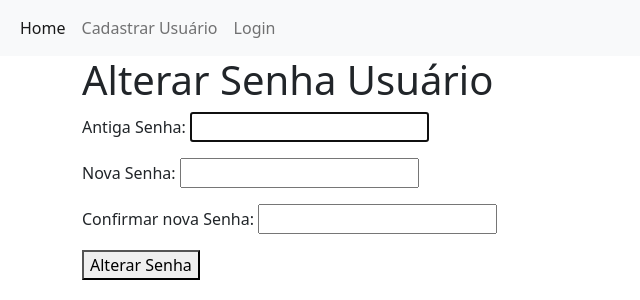
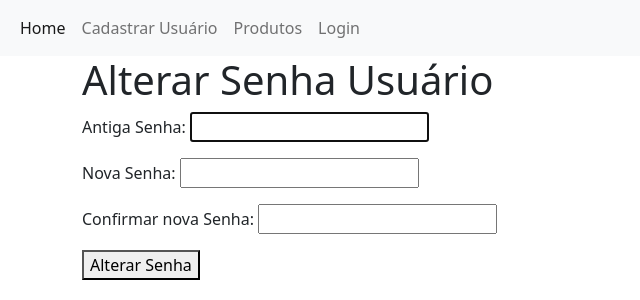
Before and after one commit to Rosivaldojesus/primeira_loja, a Django app: page /alterarSenha/ in a window 1280 px wide. Shown: the top 300 px of the page, without its empty margins (0-640 px from the left). Run offline with Django 3.2, Linux system fonts and the light colour scheme.

Commit message:
add do app produtos

```diff
--- a/loja/urls.py
+++ b/loja/urls.py
@@ -15,9 +15,15 @@ Including another URLconf
 """
 from django.contrib import admin
 from django.urls import path, include
+from django.conf.urls.static import static
+from django.conf import settings
 
 urlpatterns = [
     path('admin/', admin.site.urls),
     path('', include('usuarios.urls')),
+    path('produtos/', include('produtos.urls')),
     path('login/', include('django.contrib.auth.urls'), name='login' ),
 ]
+
+urlpatterns += static(settings.STATIC_URL, document_root=settings.STATIC_ROOT)
+urlpatterns += static(settings.MEDIA_URL, document_root=settings.MEDIA_ROOT)
--- a/templates/base.html
+++ b/templates/base.html
@@ -5,15 +5,15 @@
     <meta charset="utf-8">
     <meta name="viewport" content="width=device-width, initial-scale=1">
 
-    <link rel="stylesheet" type="text/css" href="{% static 'css/boostrap.min.css' %}" >
-    <link rel="stylesheet" type="text/css" href="{% static 'css/boostrap.grid.css' %}" >
-    <link rel="stylesheet" type="text/css" href="{% static 'css/boostrap.reboot.css' %}" >
-    <link rel="stylesheet" type="text/css" href="{% static 'css/boostrap.reboot.min.css' %}" >
-    <link rel="stylesheet" type="text/css" href="{% static 'css/boostrap.css' %}" >
+    <link rel="stylesheet" type="text/css" href="{% static 'css/bootstrap.min.css' %}" >
+    <link rel="stylesheet" type="text/css" href="{% static 'css/bootstrap.grid.css' %}" >
+    <link rel="stylesheet" type="text/css" href="{% static 'css/bootstrap.reboot.css' %}" >
+    <link rel="stylesheet" type="text/css" href="{% static 'css/bootstrap.reboot.min.css' %}" >
+    <link rel="stylesheet" type="text/css" href="{% static 'css/bootstrap.css' %}" >
 
 
     <!-- Bootstrap CSS -->
-    <link href="https://cdn.jsdelivr.net/npm/bootstrap@5.0.2/dist/css/bootstrap.min.css" rel="stylesheet" integrity="sha384-EVSTQN3/azprG1Anm3QDgpJLIm9Nao0Yz1ztcQTwFspd3yD65VohhpuuCOmLASjC" crossorigin="anonymous">
+    {% comment %} <link href="https://cdn.jsdelivr.net/npm/bootstrap@5.0.2/dist/css/bootstrap.min.css" rel="stylesheet" integrity="sha384-EVSTQN3/azprG1Anm3QDgpJLIm9Nao0Yz1ztcQTwFspd3yD65VohhpuuCOmLASjC" crossorigin="anonymous"> {% endcomment %}
 
 
     {% block head %}
@@ -38,6 +38,10 @@
 
               <li class="nav-item">
                 <a class="nav-link" href="{% url 'cadastrarUsuario' %}">Cadastrar Usuário</a>
+              </li>
+
+              <li class="nav-item">
+                <a class="nav-link" href="{% url 'homeProdutos' %}">Produtos</a>
               </li>
 
                 {% if request.user.is_authenticated %}
--- a/usuarios/urls.py
+++ b/usuarios/urls.py
@@ -7,6 +7,6 @@ urlpatterns = [
     path('users/', views.users, name = 'users'),
     path('cadastrarUsuario/', views.cadastrarUsuario, name = 'cadastrarUsuario'),
     path('logout/', views.user_logout, name="user_logout"),
-    path('alterarSenha/', views.alterarSenha, name='alterarSenha')
+    path('alterarSenha/', views.alterarSenha, name="alterarSenha")
 
 ]
```
Also changed, not shown: loja/settings.py (+11 -3 lines), db.sqlite3.
